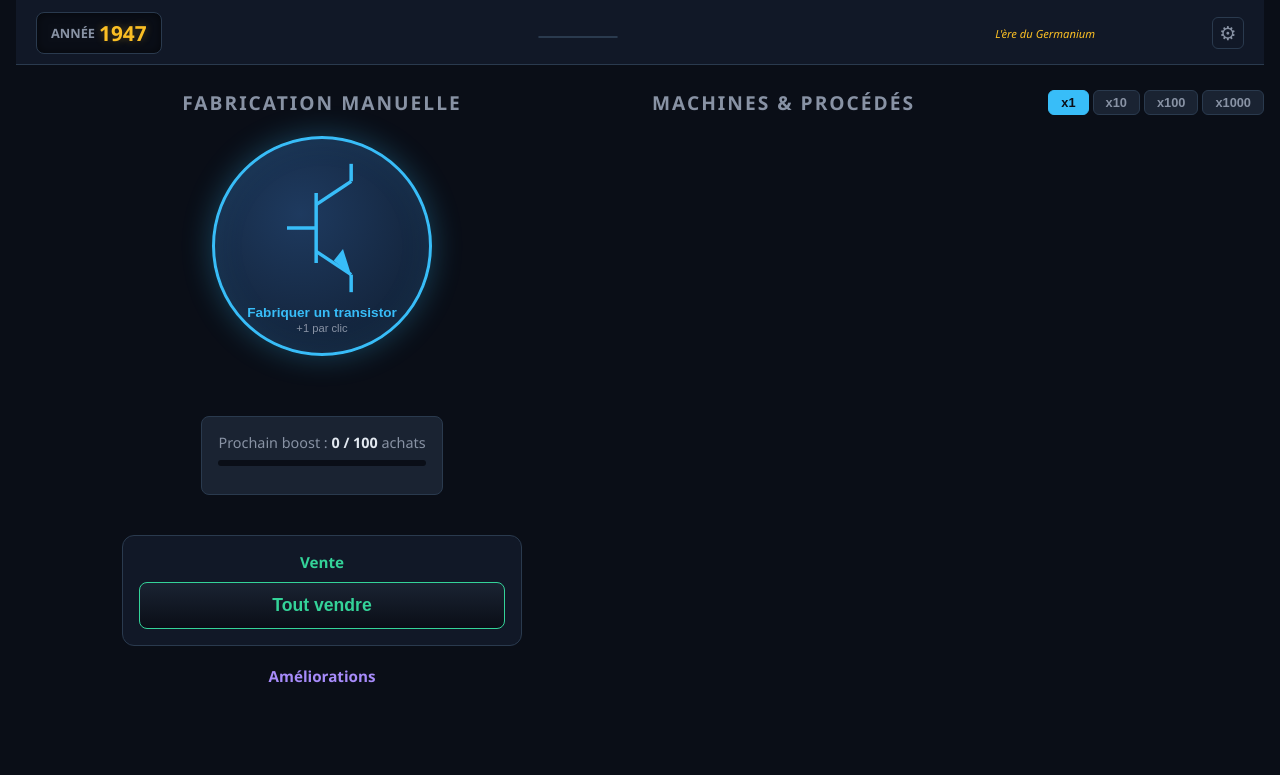
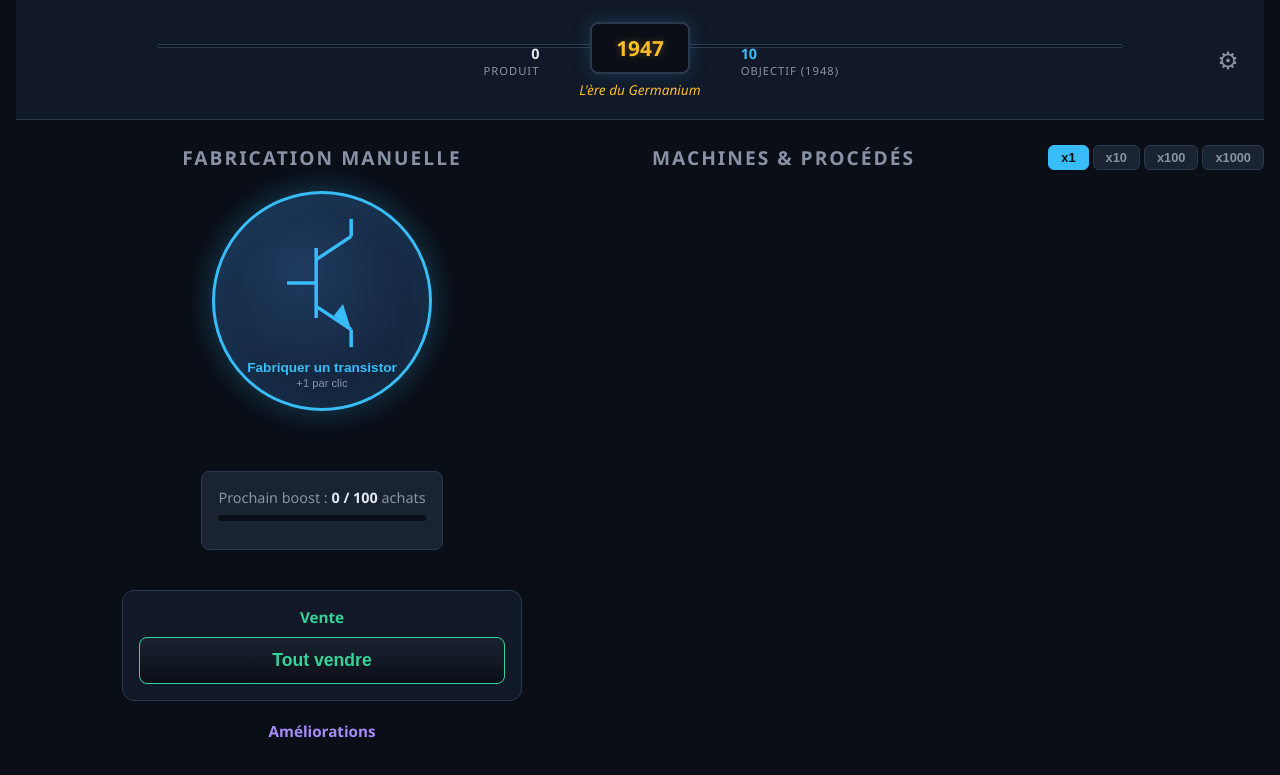
Before and after one commit to Remiduchalard/transistor, a plain HTML site: page index.html in a window 1280 px wide. Shown: the part 64-839 px from the top of the page. Before the commit the page ends 800 px from the top, so only its background shows below. Drawn offline with nearby package versions, Linux system fonts and the light colour scheme; a script that the page names is missing.

Commit message:
Center year badge and update progress bar design

```diff
--- a/index.html
+++ b/index.html
@@ -137,22 +137,36 @@
             </div>
 
             <!-- Row 3: Progression & Year -->
-            <div class="stats-bottom-row">
-                <div class="year-badge">
-                    <span style="color:var(--text-dim);font-size:0.8rem;margin-right:4px;">ANNÉE</span>
-                    <span id="current-year" class="year-value" style="font-size:1.3rem;">1947</span>
+            <div class="stats-bottom-row" style="position: relative; display: flex; justify-content: center; align-items: center; width: 100%; margin-top: 10px; margin-bottom: 10px;">
+                <!-- Left: Produced total -->
+                <div style="flex: 1; text-align: right; padding-right: 20px;">
+                    <div id="year-total-produced" style="font-size: 0.9rem; color: var(--text); font-weight: bold;">0</div>
+                    <div style="font-size: 0.7rem; color: var(--text-dim); text-transform: uppercase; letter-spacing: 1px;">Produit</div>
                 </div>
-                <div id="year-progress-section" style="flex:1;">
-                    <div style="display:flex; justify-content:space-between; align-items:baseline;">
-                        <div id="year-total-produced"></div>
-                        <div id="year-next-label"></div>
+
+                <!-- Center: Year Badge -->
+                <div style="flex: 0 0 auto; display: flex; flex-direction: column; align-items: center; z-index: 2;">
+                    <div class="year-badge" style="font-size: 2rem; padding: 10px 24px; border-width: 2px; box-shadow: 0 0 20px rgba(56, 189, 248, 0.2);">
+                        <span id="current-year" class="year-value">1947</span>
                     </div>
-                    <div id="year-progress-bar">
-                        <div id="year-progress-fill"></div>
-                    </div>
+                    <div id="era-name" class="era-label" style="margin-top: 6px; font-size: 0.85rem;">L'ère du Germanium</div>
                 </div>
-                <div id="era-name" class="era-label">L'ère du Germanium</div>
-                <button id="settings-btn" title="Paramètres">&#9881;</button>
+
+                <!-- Right: Goal for next year -->
+                <div style="flex: 1; text-align: left; padding-left: 20px;">
+                    <div id="year-next-label" style="font-size: 0.9rem; color: var(--accent); font-weight: bold;">10</div>
+                    <div style="font-size: 0.7rem; color: var(--text-dim); text-transform: uppercase; letter-spacing: 1px;">Objectif (<span id="next-year-display">1948</span>)</div>
+                </div>
+
+                <!-- Background Progress Bar (spanning behind the year) -->
+                <div id="year-progress-bar" style="position: absolute; top: 22px; left: 10%; right: 10%; height: 4px; background: rgba(0,0,0,0.3); border-radius: 2px; z-index: 1; overflow: hidden;">
+                    <div id="year-progress-fill" style="height: 100%; width: 0%; background: linear-gradient(90deg, transparent, var(--accent)); transition: width 0.3s ease;"></div>
+                </div>
+
+                <!-- Settings button pinned to the absolute right -->
+                <div style="position: absolute; right: 0; top: 50%; transform: translateY(-50%);">
+                    <button id="settings-btn" title="Paramètres" style="font-size: 1.5rem; background: transparent; border: none; color: var(--text-dim); cursor: pointer; transition: color 0.2s;">&#9881;</button>
+                </div>
             </div>
         </header>
 
--- a/js/ui.js
+++ b/js/ui.js
@@ -32,6 +32,7 @@ const UI = {
             yearTotalProduced: document.getElementById("year-total-produced"),
             yearProgressFill: document.getElementById("year-progress-fill"),
             yearNextLabel: document.getElementById("year-next-label"),
+            nextYearDisplay: document.getElementById("next-year-display"),
             botPlanner: document.getElementById("bot-planner"),
             botNextAction: document.getElementById("bot-next-action"),
             boostProgressText: document.getElementById("boost-progress-text"),
@@ -195,14 +196,15 @@ const UI = {
 
         // Year progress
         const yp = getYearProgress(Game.totalTransistors);
-        this.els.yearTotalProduced.textContent =
-            "Produits depuis 1947 : " + this.formatNumber(Game.totalTransistors);
+        this.els.yearTotalProduced.textContent = this.formatNumber(Game.totalTransistors);
         this.els.yearProgressFill.style.width = (yp.progress * 100).toFixed(1) + "%";
+
         if (yp.needed > 0) {
-            this.els.yearNextLabel.textContent =
-                yp.nextYear + " → " + this.formatNumber(yp.needed) + " transistors";
+            this.els.yearNextLabel.textContent = this.formatNumber(yp.needed);
+            this.els.nextYearDisplay.textContent = yp.nextYear;
         } else {
-            this.els.yearNextLabel.textContent = "Année maximale atteinte";
+            this.els.yearNextLabel.textContent = "MAX";
+            this.els.nextYearDisplay.textContent = "MAX";
         }
     },
 
```
